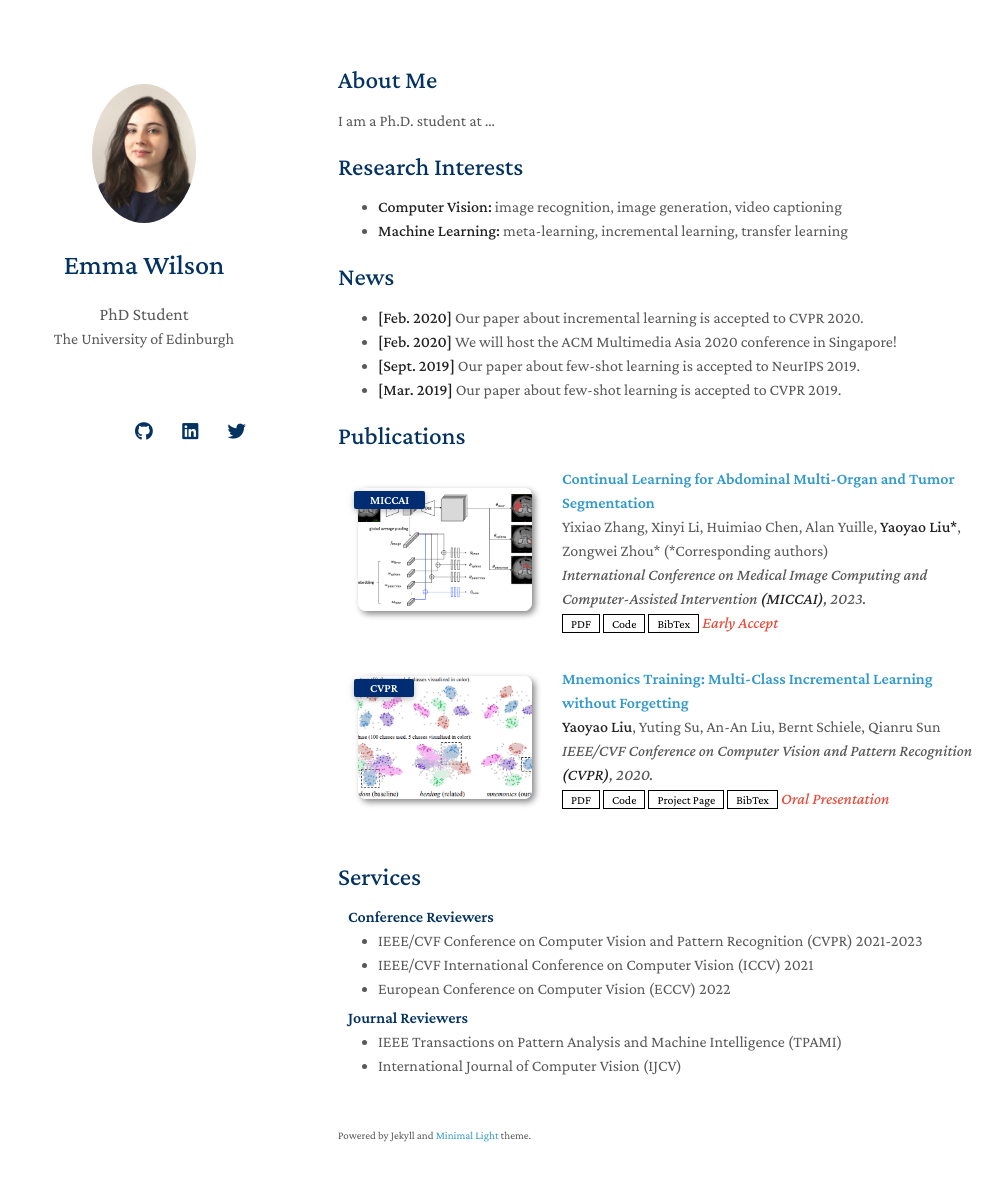
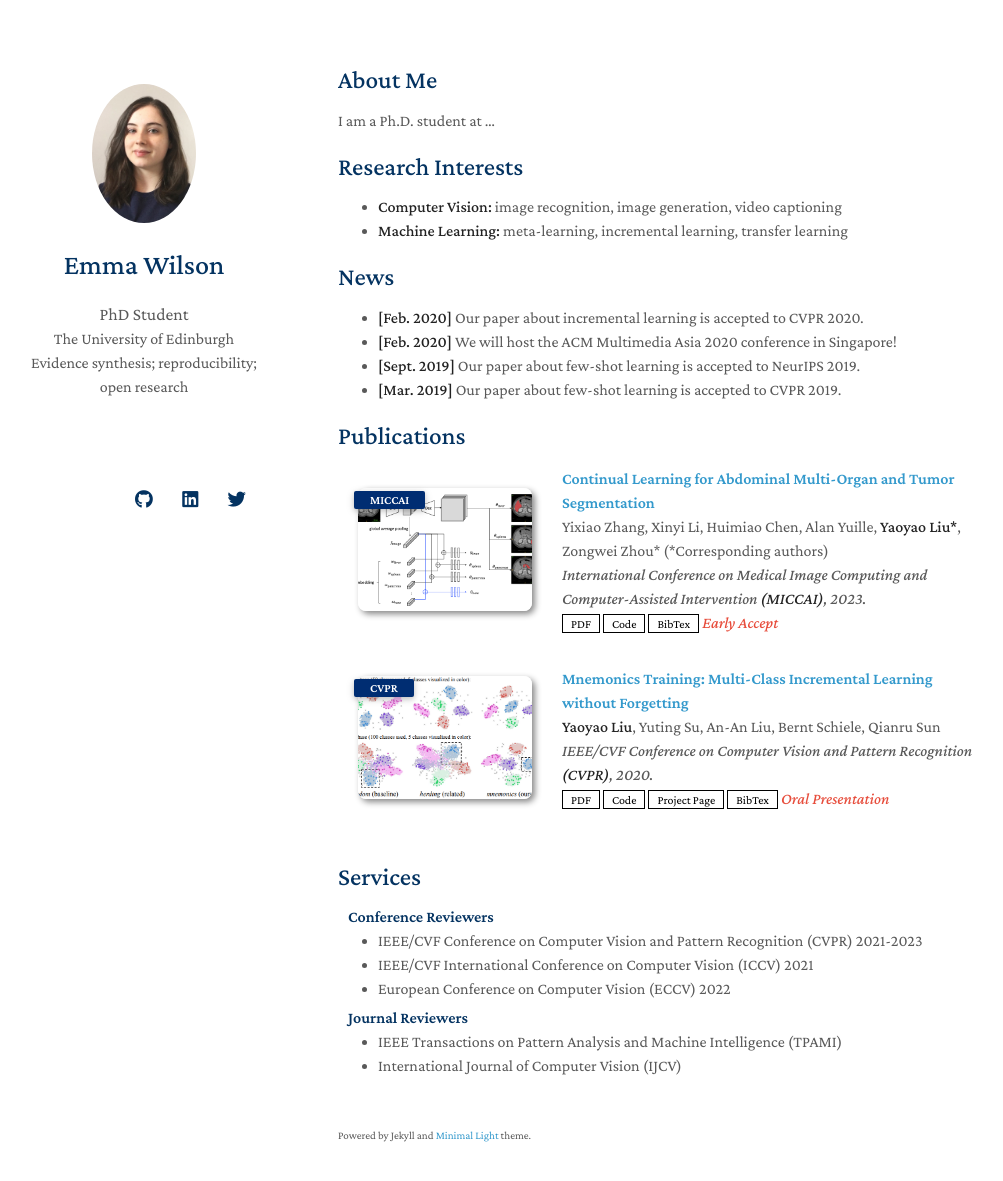
Before and after one commit to emma-wilson/emma-wilson.github.io, a Jekyll site: the page built from index.md, in a window 1280 px wide and 1216 px high. Shown: the top 1181 px of the window, without its empty margins (132-1135 px from the left). Built offline with Jekyll 4.4.1, drawn with Linux system fonts in a browser that asks for light colours; nearby versions of some CDN libraries; a style sheet for code colours, icons or effects is not loaded; our own code applies the rules of GitHub Pages for plain Markdown files.

Commit message:
Change email to topic

```diff
--- a/_config.yml
+++ b/_config.yml
@@ -2,7 +2,7 @@
 title: Emma Wilson
 position: PhD Student
 affiliation: The University of Edinburgh
-email: yourname (at) example.edu
+topic: Evidence synthesis; reproducibility; open research
 
 # Search Engine Optimization (SEO)
 # The following information is used to improve the website traffic from search engines, e.g., Google.
```
